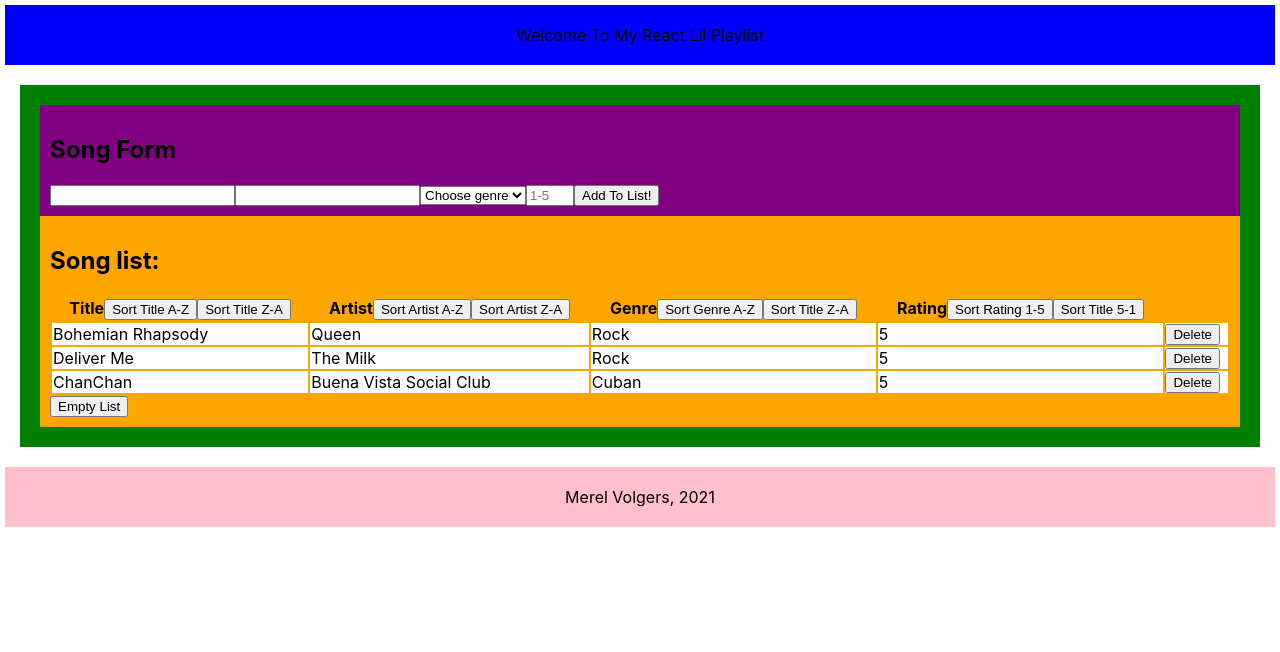
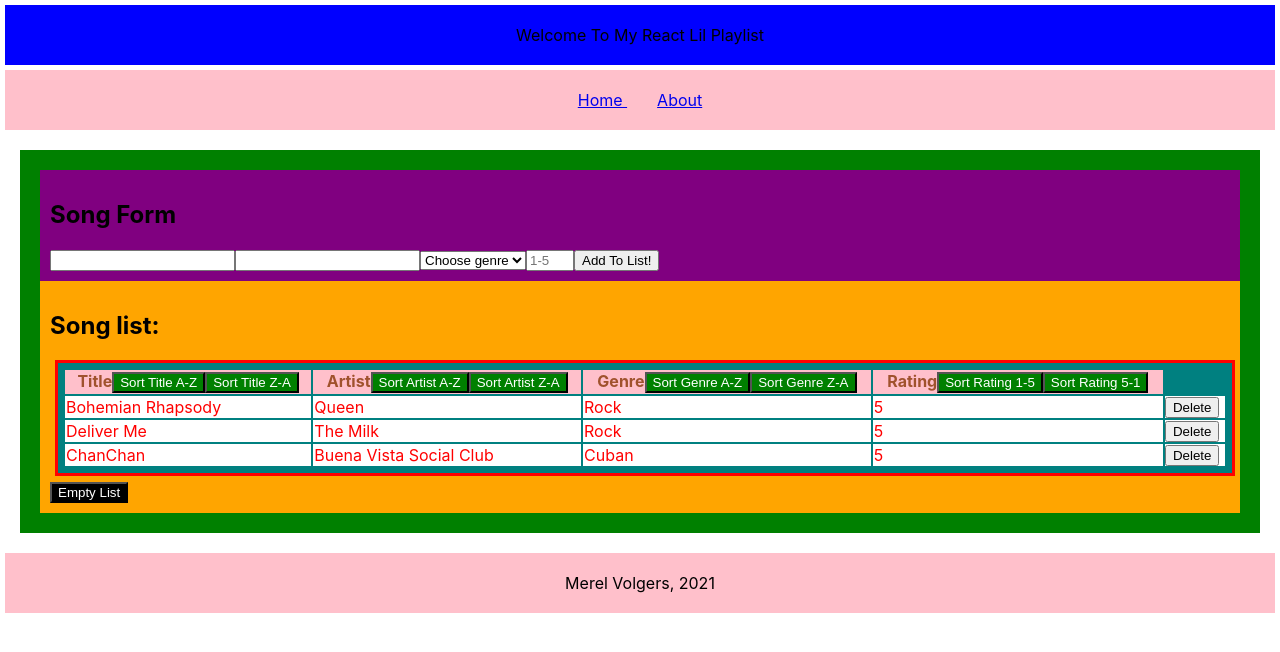
Before and after one commit to MerelVolgers/React-Lil-Playlist, a React (Create React App) app in the folder react-lil-playlist/: page / in a window 1280 px wide. Shown: the top 652 px of the page. Built offline with nearby package versions, Linux system fonts and the light colour scheme.

Commit message:
with nav and cleaned code

```diff
--- a/react-lil-playlist/src/App.css
+++ b/react-lil-playlist/src/App.css
@@ -3,6 +3,18 @@
     margin: 5px;
     padding: 20px;
     text-align: center;
+}
+
+.navigation{
+    background-color: pink;
+    margin: 5px;
+    padding: 20px;
+    text-align: center;
+}
+
+.nav-link {
+    padding:10px;
+    margin: 5px;
 }
 
 .song-container{
@@ -26,9 +38,25 @@
     background-color: royalblue;
 }
 
-/* .song-row__item{
+.table{
+    margin: 5px;
+    padding: 5px;
+    border: red;
+    border-style: solid;
+    background-color: teal;
+}
 
-} */
+.table-head{
+    background-color: pink;
+}
+
+.table-head-row{
+    color:sienna;
+}
+
+.table-body{
+    color:red;
+}
 
 .singleItem{
     background-color: white;
@@ -38,6 +66,16 @@
     min-height: 20px;
 }
 
+.sort-button{
+    background-color: green;
+    color:white;
+}
+
+.empty-list-button{
+    background-color: black;
+    color:white;
+}
+
 .footer{
     background-color: pink;
     margin: 5px;
--- a/react-lil-playlist/src/App.js
+++ b/react-lil-playlist/src/App.js
@@ -1,7 +1,10 @@
+import React from "react"
+import { Routes, Route, Link } from "react-router-dom"
+
 import './App.css';
-import React from "react"
 import Header from "./components/Header"
-import Container from "./components/Container"
+import Home from "./Pages/Home"
+import About from "./Pages/About"
 import Footer from "./components/Footer"
 
 
@@ -9,10 +12,20 @@ function App() {
   return (
     <div className="App">
       <Header />
-      <Container />
+
+      <nav className="navigation">
+        <Link to="/" className="nav-link"> Home </Link>
+        <Link to="/about" className="nav-link"> About </Link>
+      </nav>
+
+      <Routes>
+        <Route path="/" element={<Home />} />
+        <Route path="about" element={<About />} />
+      </Routes>
+
       <Footer />
     </div>
-  );
+  )
 }
 
-export default App;
+export default App
--- /dev/null
+++ b/react-lil-playlist/src/Pages/About.js
@@ -0,0 +1,15 @@
+import React from "react"
+import { Routes, Route, Link } from "react-router-dom"
+
+function About () {
+    return(
+        <div>
+            <main>
+                <h2>Who am I?</h2>
+                <p>This is my About page!</p>
+            </main>
+        </div>
+    )
+}
+
+export default About
--- /dev/null
+++ b/react-lil-playlist/src/Pages/Home.js
@@ -0,0 +1,15 @@
+import React from "react"
+import { Routes, Route, Link } from "react-router-dom"
+import Container from "../components/Container"
+
+function Home () {
+    return(
+        <div>
+            <main>
+                <Container />
+            </main>
+        </div>
+    )
+}
+
+export default Home
--- a/react-lil-playlist/src/components/SongItem.js
+++ b/react-lil-playlist/src/components/SongItem.js
@@ -1,6 +1,6 @@
 import React from "react"
 
-function SongItem ({id, title, artist, genre, rating, deleteSong, sortBy}) {
+function SongItem ({id, title, artist, genre, rating, deleteSong}) {
 
     return(
         <tr
--- a/react-lil-playlist/src/components/SongList.js
+++ b/react-lil-playlist/src/components/SongList.js
@@ -1,7 +1,7 @@
 import React from "react"
 import SongItem from "./SongItem"
 
-function SongList ({songs, addSong, emptyList, deleteSong, sortBy, sortOther}) {
+function SongList ({songs, addSong, emptyList, deleteSong, sortByAZ, sortByZA}) {
 
     const ListSongs = songs ? songs.map (song => (
         <SongItem
@@ -12,7 +12,6 @@ function SongList ({songs, addSong, emptyList, deleteSong, sortBy, sortOther}) {
             genre = {song.genre}
             rating = {song.rating}
             deleteSong = {deleteSong}
-            sortBy = {sortBy}
         />
     )) : " "
 
@@ -20,32 +19,31 @@ function SongList ({songs, addSong, emptyList, deleteSong, sortBy, sortOther}) {
         <div className="songList">
             <h2> Song list: </h2>
 
-            <table style={{width: "100%"}}>
+            <table style={{width: "100%"}} className= "table">
+                <thead className="table-head">
+                    <th className="table-head-row" > Title
+                        <button type="submit" className="sort-button" onClick= { () => {sortByAZ("title")} }> Sort Title A-Z </button>
+                        <button type="submit" className="sort-button" onClick= { () => {sortByZA("title")} }> Sort Title Z-A </button></th>
 
-                <thead>
-                    <th className="song-row__item" > Title
-                        <button type="submit" onClick= { () => {sortBy("title")} }> Sort Title A-Z </button>
-                        <button type="submit" onClick= { () => {sortOther("title")} }> Sort Title Z-A </button></th>
+                    <th className="table-head-row"> Artist
+                        <button type="submit" className="sort-button" onClick= { () => {sortByAZ("artist")} }> Sort Artist A-Z </button>
+                        <button type="submit" className="sort-button" onClick= { () => {sortByZA("artist")} }> Sort Artist Z-A </button></th>
 
-                    <th className="song-row__item"> Artist
-                        <button type="submit" onClick= { () => {sortBy("artist")} }> Sort Artist A-Z </button>
-                        <button type="submit" onClick= { () => {sortOther("artist")} }> Sort Artist Z-A </button></th>
+                    <th className="table-head-row"> Genre
+                        <button type="submit" className="sort-button" onClick= { () => {sortByAZ("genre")} }> Sort Genre A-Z </button>
+                        <button type="submit" className="sort-button" onClick= { () => {sortByZA("genre")} }> Sort Genre Z-A </button></th>
 
-                    <th className="song-row__item"> Genre
-                        <button type="submit" onClick= { () => {sortBy("genre")} }> Sort Genre A-Z </button>
-                        <button type="submit" onClick= { () => {sortOther("genre")} }> Sort Title Z-A </button></th>
-
-                    <th className="song-row__item"> Rating
-                        <button type="submit" onClick= { () => {sortBy("rating")} }> Sort Rating 1-5 </button>
-                        <button type="submit" onClick= { () => {sortOther("rating")} }> Sort Title 5-1 </button></th>
+                    <th className="table-head-row"> Rating
+                        <button type="submit" className="sort-button" onClick= { () => {sortByAZ("rating")} }> Sort Rating 1-5 </button>
+                        <button type="submit" className="sort-button" onClick= { () => {sortByZA("rating")} }> Sort Rating 5-1 </button></th>
                 </thead>
 
-                <tbody>
+                <tbody className="table-body">
                     {ListSongs}
                 </tbody>
             </table>
 
-            <button onClick={emptyList}> Empty List </button>
+            <button onClick={emptyList} className="empty-list-button"> Empty List </button>
         </div>
     )
 }
--- a/react-lil-playlist/src/components/container.js
+++ b/react-lil-playlist/src/components/container.js
@@ -15,8 +15,8 @@ class Container extends Component {
         this.addSong = this.addSong.bind(this)
         this.emptyList = this.emptyList.bind(this)
         this.deleteSong = this.deleteSong.bind(this)
-        this.sortBy = this.sortBy.bind(this)
-        this.sortOther = this.sortOther.bind(this)
+        this.sortByAZ = this.sortByAZ.bind(this)
+        this.sortByZA = this.sortByZA.bind(this)
     }
 
     addSong = (song) => {
@@ -37,40 +37,25 @@ class Container extends Component {
     }
 
     deleteSong (id) {
-        const updated = this.state.songs.filter (song => {
+        const updatedList = this.state.songs.filter (song => {
             return id !== Number(song.id)
         })
-        this.setState({ songs: updated })
+        this.setState({ songs: updatedList })
     }
 ////////////////// sorting songs by key /////////////////////////////
 
-    sortBy = (key) => {
-        let sortedSongs = [...this.state.songs]
-        sortedSongs.sort( (a,b) => {
-            if (a[key] < b[key]) {
-                return -1
-            }
-            if (a[key] > b[key]) {
-                return 1
-            }
-            return 0
-        })
+    sortByAZ = (key) => {
+        const sortedSongs = [...this.state.songs]
+        sortedSongs.sort( (a,b) => (a[key].toLowerCase() < b[key].toLowerCase()) ? -1 : 1)
         this.setState( {songs:sortedSongs} )
     }
 
-    sortOther = (key) => {
+    sortByZA = (key) => {
         let sortedSongs = [...this.state.songs]
-        sortedSongs.sort( (a,b) => {
-            if (a[key] < b[key]) {
-                return 1
-            }
-            if (a[key] > b[key]) {
-                return -1
-            }
-            return 0
-        })
+        sortedSongs.sort( (a,b) => (a[key].toLowerCase() < b[key].toLowerCase()) ? 1 : -1)
         this.setState( {songs:sortedSongs} )
     }
+
 ///////////////////////////////////////////////////////////////////////
     render() {
         return (
@@ -85,8 +70,8 @@ class Container extends Component {
                     addSong={this.addSong}
                     emptyList = {this.emptyList}
                     deleteSong = {this.deleteSong}
-                    sortBy = {this.sortBy}
-                    sortOther = {this.sortOther}
+                    sortByAZ = {this.sortByAZ}
+                    sortByZA = {this.sortByZA}
                 />
 
             </div>
--- a/react-lil-playlist/src/index.js
+++ b/react-lil-playlist/src/index.js
@@ -1,11 +1,12 @@
 import React from 'react';
 import ReactDOM from 'react-dom';
+import { BrowserRouter } from "react-router-dom";
 import './index.css';
 import App from './App';
 
 ReactDOM.render(
-  <React.StrictMode>
+  <BrowserRouter>
     <App />
-  </React.StrictMode>,
+  </BrowserRouter>,
   document.getElementById('root')
 );
```
Also changed, not shown: 1 other file (tests, documents, lock files or other folders).
